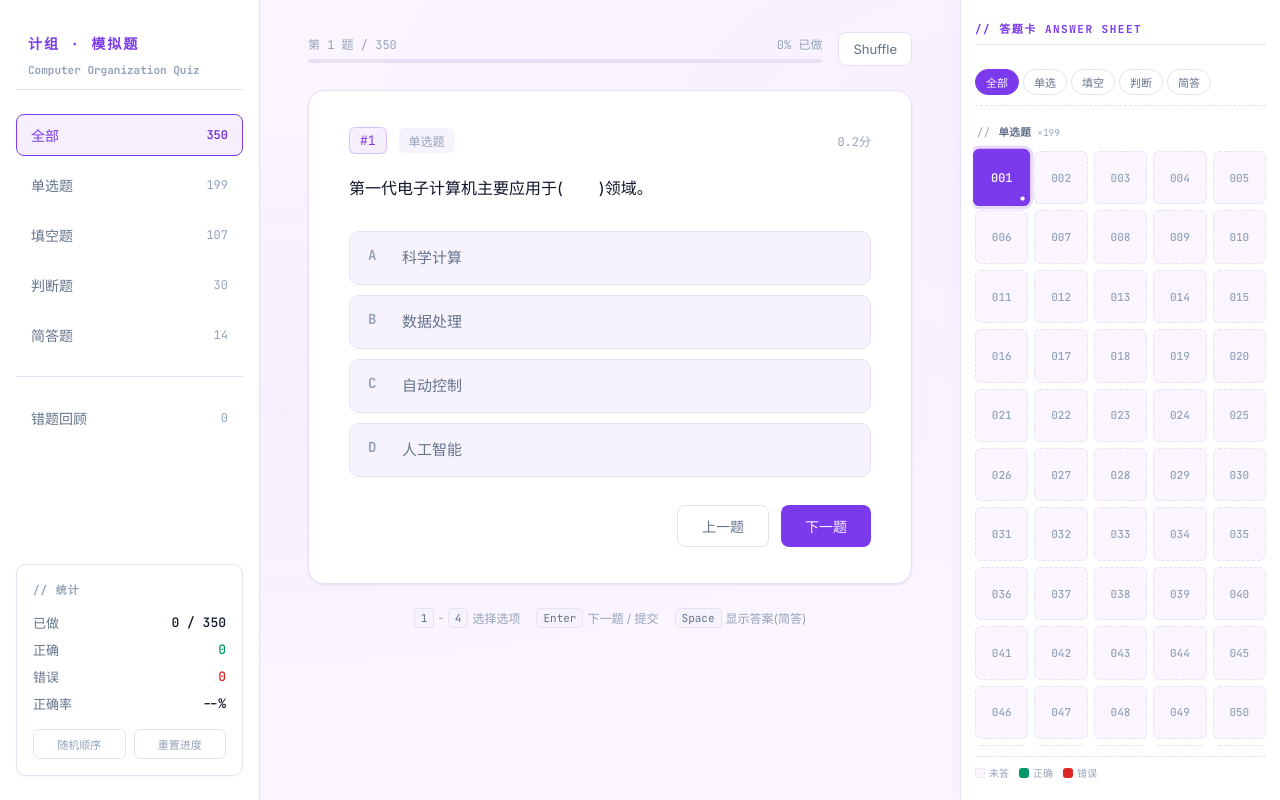
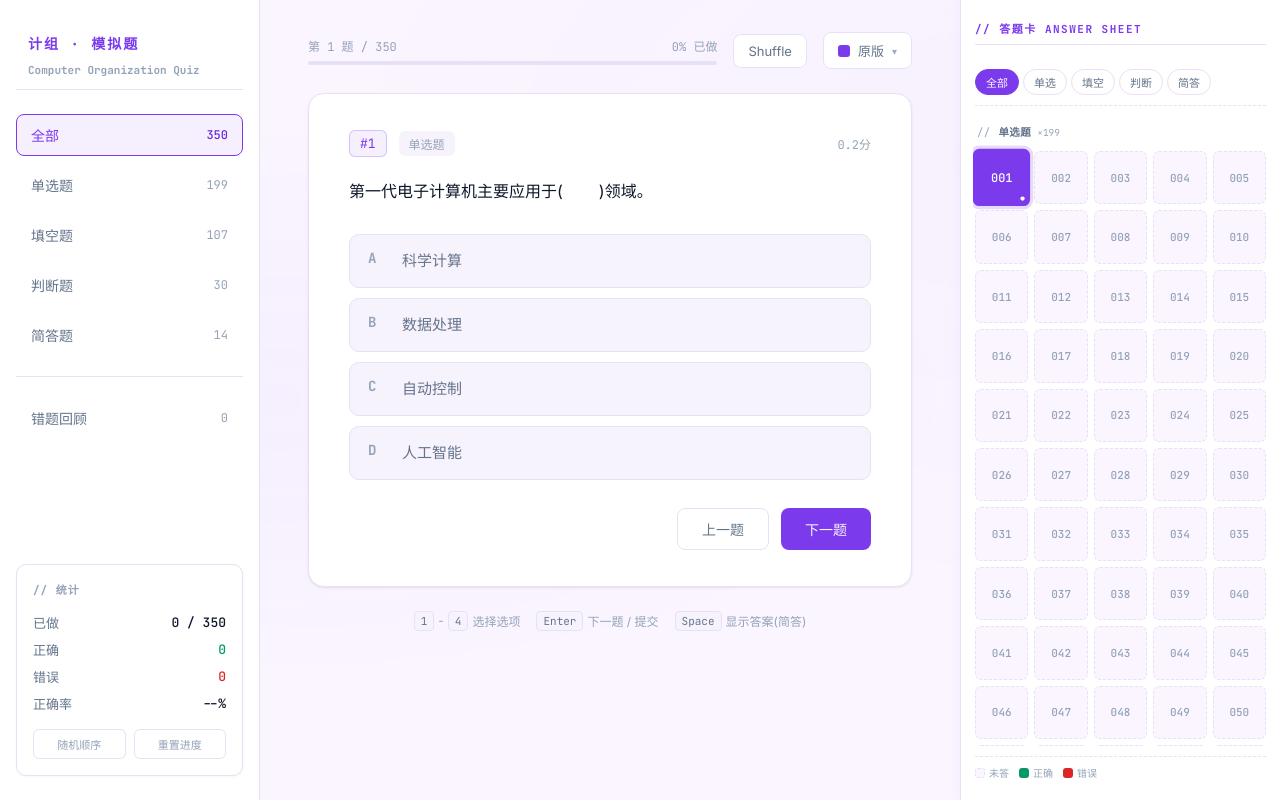
Before and after one commit to lianjishu/common-quiz-shell, a plain HTML site: page 计组练习_统一版.html in a window 1280 px wide. Drawn offline with Linux system fonts and the light colour scheme.

Commit message:
feat: 主题切换器 HTML 容器

```diff
--- a/计组练习_统一版.html
+++ b/计组练习_统一版.html
@@ -1351,6 +1351,16 @@ kbd {
         </div>
       </div>
       <button class="shuffle-btn" id="shuffle-btn" onclick="shuffleToggle()">Shuffle</button>
+      <div class="theme-switcher">
+        <button class="theme-trigger" id="theme-trigger" type="button" aria-label="切换主题">
+          <span class="theme-dot" id="theme-dot"></span>
+          <span class="theme-label" id="theme-label">原版</span>
+          <span class="theme-caret">▾</span>
+        </button>
+        <div class="theme-popover" id="theme-popover" role="menu">
+          <!-- 主题选项由 JS 渲染 -->
+        </div>
+      </div>
     </div>
 
     <div class="question-card" id="question-card">
```
